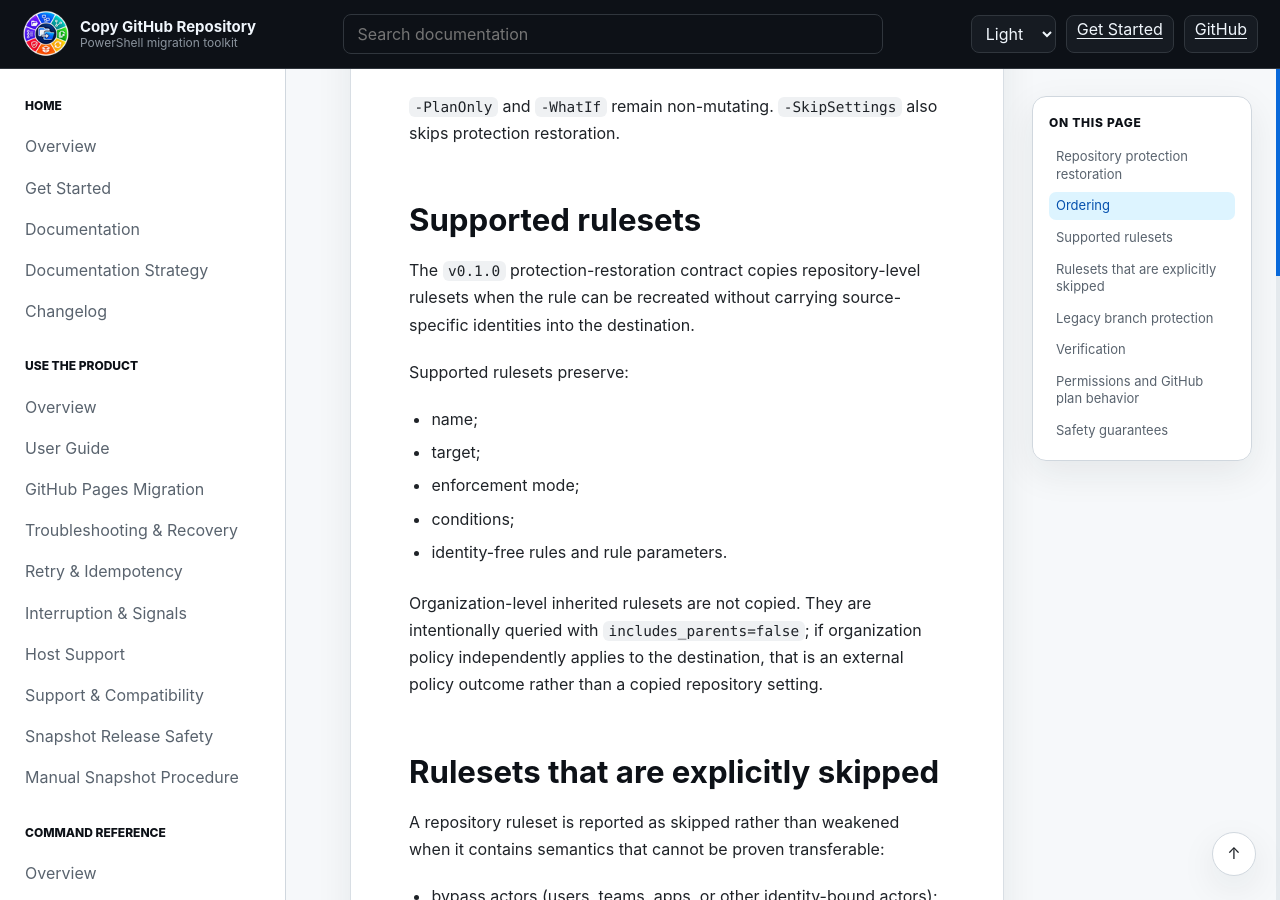
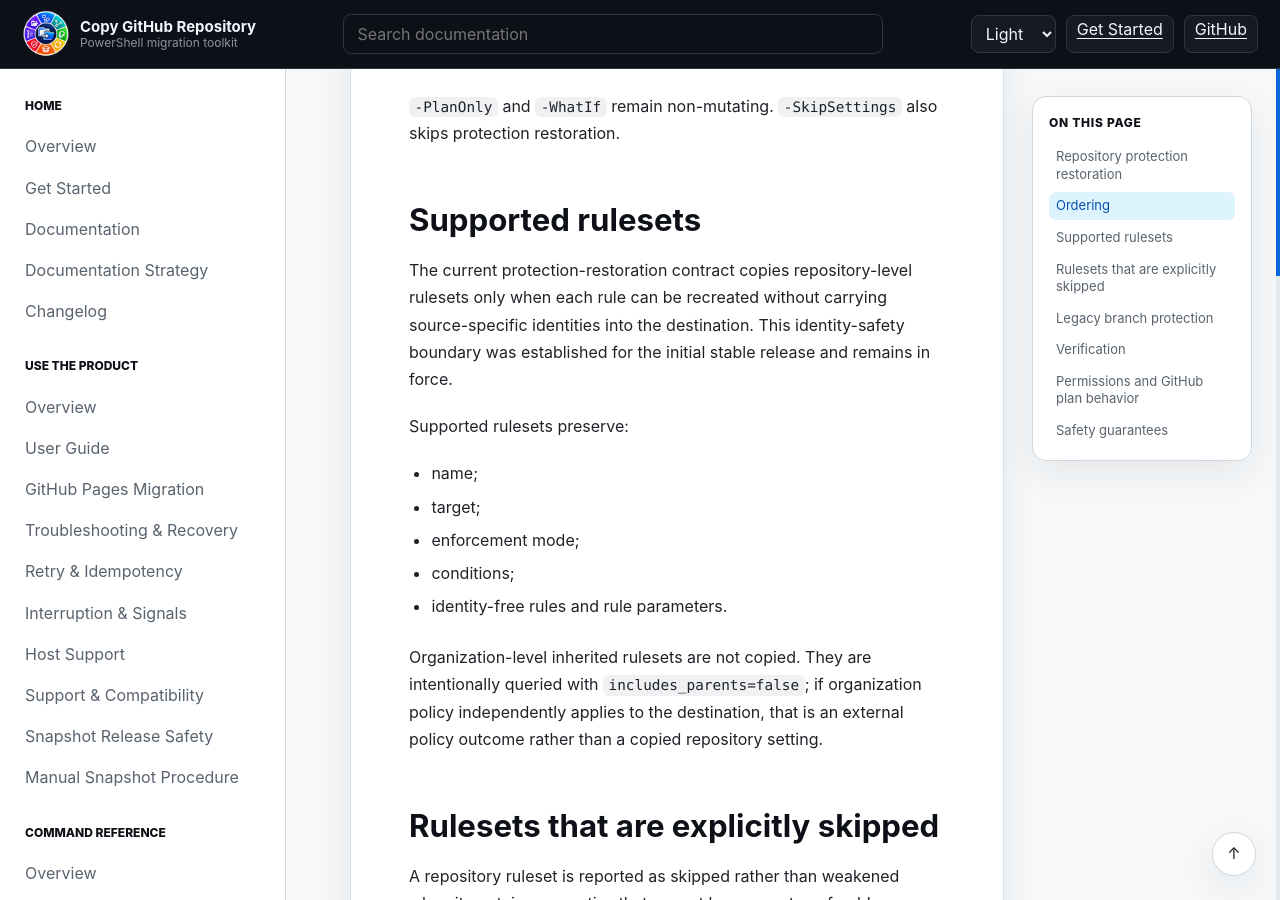
Before and after one commit to infoconex/copy-github-repo, a Jekyll site: the page built from docs/user/protection-restoration.md, in a window 1280 px wide and 900 px high, scrolled down 843 px. Built offline with Jekyll 4.4.1, drawn with Linux system fonts in a browser that asks for light colours.

Commit message:
docs: align current release-line contracts without changing historical evidence (#179)

```diff
--- a/docs/user/protection-restoration.md
+++ b/docs/user/protection-restoration.md
@@ -25,7 +25,7 @@ For mutating Snapshot and FullHistory flows, the intended order is:
 
 ## Supported rulesets
 
-The `v0.1.0` protection-restoration contract copies repository-level rulesets when the rule can be recreated without carrying source-specific identities into the destination.
+The current protection-restoration contract copies repository-level rulesets only when each rule can be recreated without carrying source-specific identities into the destination. This identity-safety boundary was established for the initial stable release and remains in force.
 
 Supported rulesets preserve:
 
```
